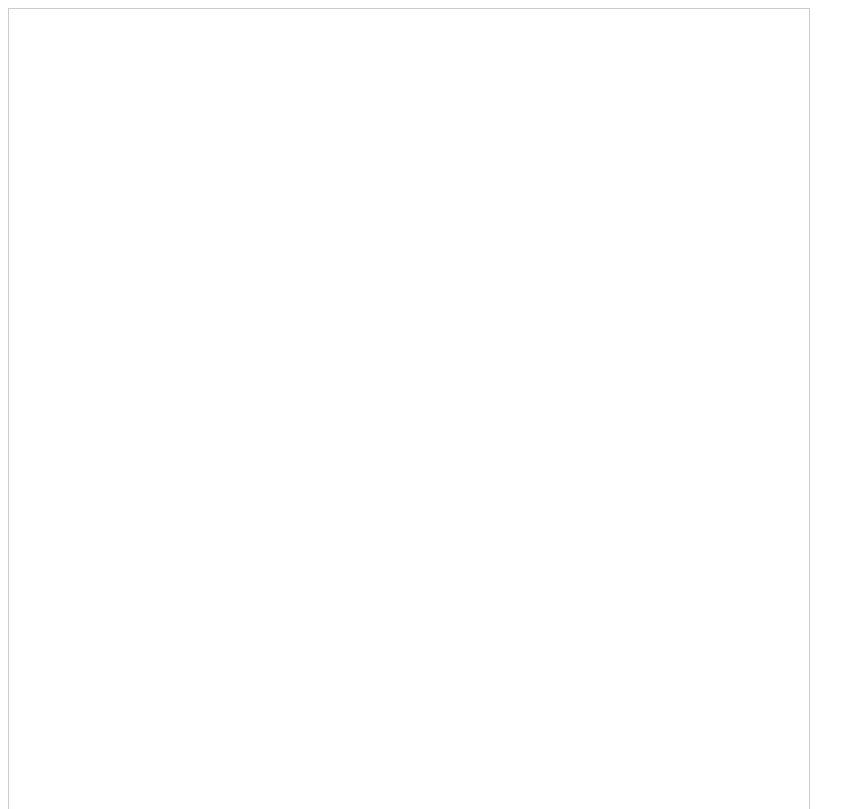
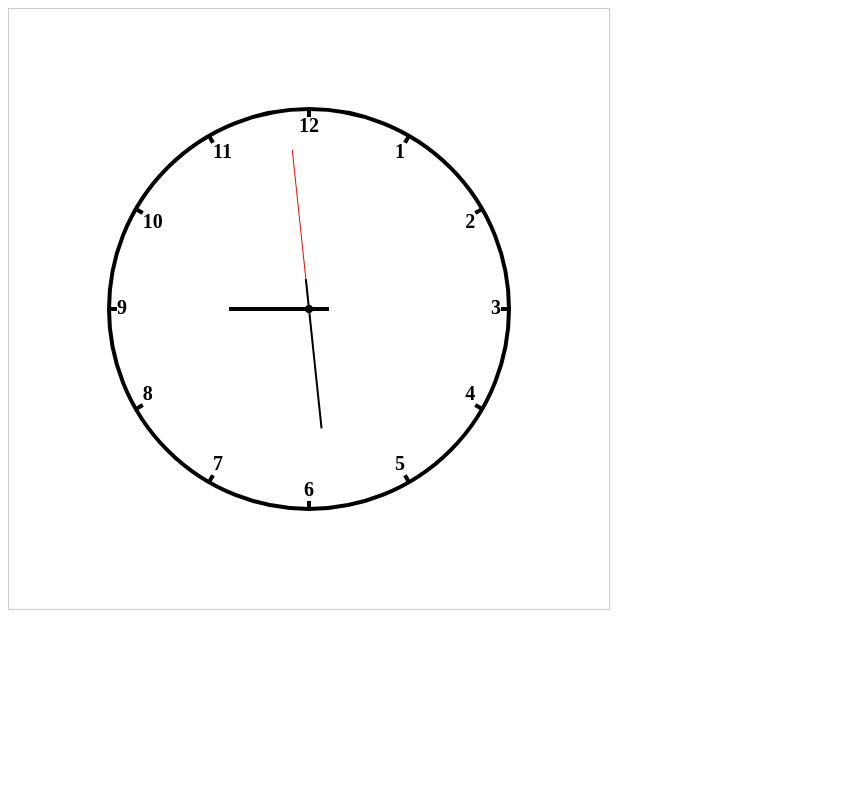
Before and after one commit to Code1994/JsBase, a website: page 7.canvas/附1.clock.html in a window 1280 px wide. Shown: the top 809 px of the page, without its empty margins (0-865 px from the left). Drawn offline with Linux system fonts and the light colour scheme.

Commit message:
feat: canvas clock

```diff
--- a/7.canvas/附1.clock.html
+++ b/7.canvas/附1.clock.html
@@ -6,48 +6,152 @@
   <title>clock</title>
 </head>
 <body>
-  <canvas id="canvas" width="800" height="800" style="border: 1px solid #ccc;"></canvas>
+  <canvas id="clock" width="600" height="600" style="border: 1px solid #ccc;"></canvas>
 </body>
 <script>
-  const canvas = document.querySelector('#canvas')
-  const ctx = canvas.getContext('2d')
-  ctx.arc(400, 400, 200, 0, Math.PI * 2)
-  // 这里为了防止arc与moveTo的坐标连接 所以将绘制起点移动到内圆的右坐标处（因为我们是从0角度开始画的）
-  ctx.moveTo(580, 400)
-  ctx.arc(400, 400, 180, 0, Math.PI * 2)
-  ctx.stroke()
-  /* 方法一 */
-  // 秒针
-  // ctx.moveTo(400, 400)
-  // ctx.lineTo(400, 240)
-  // ctx.stroke()
-  // 分针
-  // ctx.moveTo(400, 400)
-  // ctx.lineTo(300, 400)
-  // moveTo会对closePath产生影响 而不会对stroke方法影响 所以实际上只需在这里调用一次stroke即可
-  // ctx.stroke()
+  function Clock (id, x, y, r) {
+    var canvas = document.querySelector(id)
+    this.width = canvas.width
+    this.height = canvas.height
+    // 上下文
+    this.ctx = canvas.getContext('2d')
+    // 定义圆心
+    this.x = x
+    this.y = y
+    // 半径
+    this.r = r
+  }
+  // 基本样式
+  Clock.prototype.draw = function () {
+    var { ctx, x, y, r } = this
+    ctx.clearRect(0, 0, this.width, this.height)
+    // 1.圆
+    ctx.beginPath()
+    ctx.lineWidth = '4'
+    ctx.arc(x, y, r, 0, Math.PI * 2,)
+    ctx.stroke()
+    // 2.表盘 角度在(0，2π)之间，而且 2π / 12 = π/6
+    var angle = Math.PI * 2
+    var num = 0
+    for (let i = 0; i <= angle; i += angle / 12) {
+      // 计算出圆上的坐标。
+      var { startX, startY } = this.getCoord(x, y, r, i)
+      // 设置终点
+      var length = 8
+      // Math.cos(Math.PI / 2)竟然不等于0。。。。。
+      var endX = startX - length * Math.cos(i)
+      var endY = startY + length * Math.sin(i)
+      // 绘制
+      ctx.beginPath()
+      ctx.lineWidth = '4'
+      ctx.moveTo(startX, startY)
+      ctx.lineTo(endX, endY)
+      ctx.stroke()
+      // 绘制数字
+      var list = [3, 2, 1, 12, 11, 10, 9, 8, 7, 6, 5, 4]
+      ctx.font = 'bold 20px STheiti, SimHei'
+      if (i === Math.PI / 2 || i === Math.PI / 2 * 3) {
+        ctx.textAlign = 'center'
+      } else if (i > Math.PI / 2 && i < Math.PI / 2 * 3) {
+        ctx.textAlign = 'left'
+      } else {
+        ctx.textAlign = 'right'
+      }
 
-  /* 方法二 将绘制点利用转换绘制 因为变换的影响是全局的 */
-  // translate方法必须先放在移动坐标的代码之前 因为它是参考点 canvas中本身没有负坐标 (包括rotate，总结一句话， 变化需要放在坐标变更之前 而且可以叠加)
-  ctx.translate(400, 400)
-  ctx.moveTo(0, 0)
-  ctx.lineTo(0, -160)
-  ctx.moveTo(0, 0)
-  ctx.lineTo(-120, 0)
-  ctx.stroke()
-  ctx.clearRect(-400, -400, 800, 800)
-  // 秒针旋转
-  const angle = Math.PI * 2 / 60
-  let i = 1
-  // setInterval(() => {
-  //   ctx.clearRect(-400, -400, 800, 800)
-  //   ctx.rotate(angle)
-  //   ctx.moveTo(0, 0)
-  //   ctx.lineTo(0, -160)
-  //   ctx.stroke()
-  //   ctx.restore()
-  //   i++
-  //   console.log(angle, i)
-  // }, 1000)
+      if (i > Math.PI) {
+        ctx.textBaseline = 'bottom'
+      } else if (num === 6 || i === 0) {
+        ctx.textBaseline = 'middle'
+      } else {
+        ctx.textBaseline = 'top'
+      }
+      ctx.fillText(list[num], endX, endY)
+      num++
+    }
+    this.setSecond()
+    this.setMinute()
+    this.setHour()
+    // 圆心
+    ctx.beginPath()
+    ctx.lineWidth = '4'
+    ctx.arc(x, y, 2, 0, Math.PI * 2,)
+    ctx.stroke()
+  }
+  // 秒针 60s 2π 1s的话就是Math.PI / 30
+  Clock.prototype.setSecond = function () {
+    var { ctx, x, y, r } = this
+    var seconds = new Date().getSeconds()
+    var angle = Math.PI / 2 - Math.PI * 2 / 60 * seconds
+    // 1:4
+    var { startX, startY } = this.getCoord(x, y, r / 5, angle, -1)
+    var { startX: endX, startY: endY } = this.getCoord(x, y, r * 4 / 5, angle)
+    ctx.save()
+    // 为什么加save? beginPath不能控制strokeStyle??? 其实能控制，但是如果其他线条没有设置strokeStyle就会受影响，所以一般加上save和restore。
+    ctx.beginPath()
+    ctx.lineWidth = '1'
+    ctx.moveTo(startX, startY)
+    ctx.lineTo(endX, endY)
+    ctx.strokeStyle = 'red'
+    ctx.stroke()
+    ctx.restore()
+  }
+  // 分针 60m 2π 1m的话也是Math.PI / 30
+  Clock.prototype.setMinute = function () {
+    var { ctx, x, y, r } = this
+    var minutes = new Date().getMinutes()
+    var angle = Math.PI / 2 - Math.PI * 2 / 60 * minutes
+    // 分针整长为3/4r
+    var l = 3 / 4 * r
+    var { startX, startY } = this.getCoord(x, y, l / 5, angle, -1)
+    var { startX: endX, startY: endY } = this.getCoord(x, y, l * 4 / 5, angle)
+    ctx.save()
+    ctx.beginPath()
+    ctx.lineWidth = '2'
+    ctx.moveTo(startX, startY)
+    ctx.lineTo(endX, endY)
+    ctx.stroke()
+    ctx.restore()
+  }
+  // 时针 12h 2π 1h的话就是Math.PI / 6
+  Clock.prototype.setHour = function () {
+    var { ctx, x, y, r } = this
+    var hours = new Date().getHours()
+    var angle = Math.PI / 2 - Math.PI * 2 / 12 * hours
+    // 分针整长为1/2r
+    var l = 1 / 2 * r
+    var { startX, startY } = this.getCoord(x, y, l / 5, angle, -1)
+    var { startX: endX, startY: endY } = this.getCoord(x, y, l * 4 / 5, angle)
+    ctx.save()
+    ctx.beginPath()
+    ctx.lineWidth = '4'
+    ctx.moveTo(startX, startY)
+    ctx.lineTo(endX, endY)
+    ctx.stroke()
+    ctx.restore()
+  }
+  // 封装一个方法 根据坐标(x, y) 长度r 以及角度angle，可以求出另一个对应坐标。这里的sign代表哪个方向去寻找目的坐标点，默认是正向
+  Clock.prototype.getCoord = function (x, y, r, angle, sign = 1) {
+    if (isUndefined(x) || isUndefined(y) || isUndefined(r) || isUndefined(angle)) {
+      throw new Error('丢失参数')
+    }
+    // 获取到角度后 根据三角函数计算出两边长
+    var rx = r * Math.cos(angle)
+    var ry = r * Math.sin(angle)
+    // 根据边长和圆心坐标 计算出坐标。注意canvas坐标与数学坐标的y轴是反的。
+    var startX = x + rx * Math.sign(sign)
+    var startY = y - ry * Math.sign(sign)
+    return {
+      startX,
+      startY
+    }
+  }
+  function isUndefined (value) {
+    return typeof value === 'undefined'
+  }
+  // 实例化
+  var clock = new Clock('#clock', 300, 300, 200)
+  setInterval(() => {
+    clock.draw()
+  }, 1000)
 </script>
 </html>
```
Also changed, not shown: 7.canvas/附2.canvas-sign.html (+3 -20 lines).
